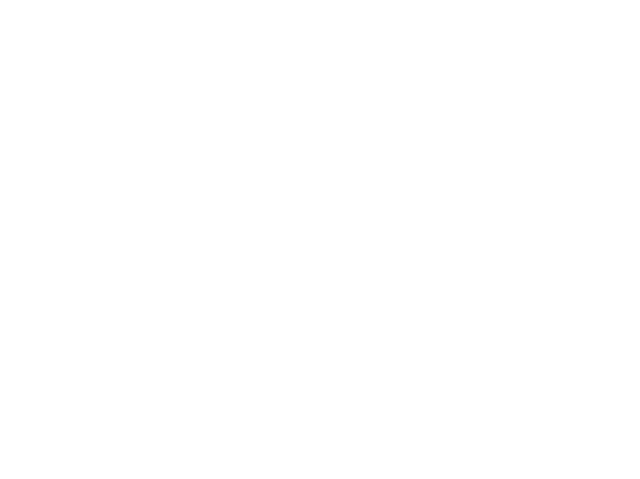
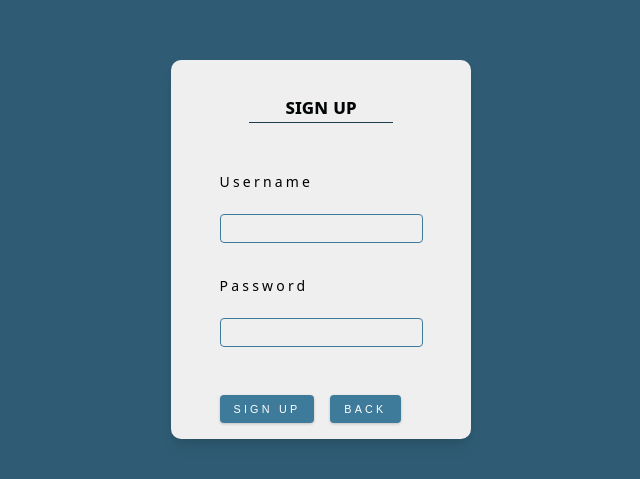
Before and after one commit to Dskottke/todo-application, a React (Vite) app in the folder frontend/: page /signup in a window 1280 px wide. Before the commit this address had no page. Shown: the part 151-630 px from the top of the page, without its empty margins (319-959 px from the left). Built offline with nearby package versions, Linux system fonts and the light colour scheme.

Commit message:
Add signup in frontend

```diff
--- a/frontend/src/App.jsx
+++ b/frontend/src/App.jsx
@@ -2,17 +2,35 @@
 
 import MainPage from "./mainpage/MainPage.jsx";
 import {Route, Routes} from "react-router-dom";
-import LoginPage from "./login/LoginPage.jsx";
 import {ToastContainer} from "react-toastify";
+import FormPage from "./formpage/FormPage.jsx";
+import {useGlobalContext} from "./Context.jsx";
 
 function App() {
 
+    const {fetchUser, signUpUser} = useGlobalContext()
 
     return (
         <section className="App">
             <Routes>
                 <Route path={"/"} element={<MainPage/>}/>
-                <Route path={"/login"} element={<LoginPage/>}/>
+
+                <Route path={"/login"} element={
+                    <FormPage
+                        title={"Login"}
+                        submitButtonText={"Login"}
+                        secondaryButtonText={"Sign Up"}
+                        submitFunction={fetchUser}
+                        navLink={"/signup"}
+                    />}/>
+                <Route path={"/signup"} element={
+                    <FormPage
+                        title={"Sign Up"}
+                        submitButtonText={"Sign Up"}
+                        secondaryButtonText={"back"}
+                        submitFunction={signUpUser}
+                        navLink={"/login"}
+                    />}/>
             </Routes>
             <ToastContainer position={"top-center"}/>
         </section>
--- a/frontend/src/Context.jsx
+++ b/frontend/src/Context.jsx
@@ -1,5 +1,5 @@
 import {createContext, useContext, useMemo, useState} from "react";
-import {DONE, IN_PROGRESS, OPEN} from "./Constants.js";
+import {DONE, IN_PROGRESS, OPEN} from "./Data.js";
 import axios from "axios";
 import {toast} from "react-toastify";
 import {useNavigate} from "react-router-dom";
@@ -30,9 +30,24 @@
             if (error.response.status === 401)
                 toast.error("Wrong username or password")
         })
+    }
+    const signUpUser = (credentials) => {
+        axios.post("/api/user/", {
+            username: credentials.username,
+            password: credentials.password
+        }).then((response) => {
+            if (response.status === 201) {
+                toast.success("user  " + response.data + " created , you can login now")
+                navigate("/login")
+            }
+        }).catch((error) => {
+            if (error.response.status === 400)
+                toast.error("Username already exists")
+        })
 
 
     }
+
     const getCurrentUser = useMemo(() => {
         return currentUser
     }, [currentUser])
@@ -68,7 +83,8 @@
             doneAmount,
             fetchUser,
             setCurrentUser,
-            getCurrentUser
+            getCurrentUser,
+            signUpUser
         }
     }, [isModalOpen, toDos])
 
@@ -79,4 +95,5 @@
     );
 
 }
+
 export default AppContext
--- a/frontend/src/login/LoginForm.jsx
+++ b/frontend/src/formpage/Form.jsx
@@ -1,17 +1,14 @@
 import React from 'react';
-import {useGlobalContext} from "../Context.jsx";
+import {useNavigate} from "react-router-dom";
 
-function LoginForm(props) {
-
-    const {fetchUser} = useGlobalContext()
+function Form({submitButtonText, secondaryButtonText, submitFunction, navLink}) {
+    const nav = useNavigate();
     const onFormSubmit = (e) => {
         e.preventDefault()
         const data = new FormData(e.currentTarget)
         const credentials = Object.fromEntries(data)
-        fetchUser(credentials)
+        submitFunction(credentials)
     }
-
-
     return (
         <form onSubmit={onFormSubmit} className={"form"}>
             <div className={"form-row"}>
@@ -23,11 +20,11 @@
                 <input className={"form-input"} type="password" id={"password"} name={"password"}/>
             </div>
             <div className={"form-action"}>
-                <button className={"btn"} type={"submit"}>Login</button>
-                <button className={"btn"} type={"button"}>Register</button>
+                <button className={"btn"} type={"submit"}>{submitButtonText}</button>
+                <button onClick={() => nav(navLink)} className={"btn"} type={"button"}>{secondaryButtonText}</button>
             </div>
         </form>
     );
 }
 
-export default LoginForm;
+export default Form;
--- /dev/null
+++ b/frontend/src/formpage/FormPage.jsx
@@ -0,0 +1,18 @@
+import React from 'react';
+import Mask from "./Mask.jsx";
+
+function FormPage({title, submitButtonText, secondaryButtonText, submitFunction, navLink}) {
+    return (
+        <section className={"page"}>
+            <Mask
+                title={title}
+                submitButtonText={submitButtonText}
+                secondaryButtonText={secondaryButtonText}
+                submitFunction={submitFunction}
+                navLink={navLink}
+            />
+        </section>
+    );
+}
+
+export default FormPage;
--- /dev/null
+++ b/frontend/src/formpage/Mask.jsx
@@ -0,0 +1,22 @@
+import React from 'react';
+import Form from "./Form.jsx";
+
+function Mask({title, submitButtonText, secondaryButtonText, submitFunction, navLink}) {
+    return (
+        <article className={"login-signup-mask"}>
+            <div className={"form-header"}>
+                <h1>{title}</h1>
+                <div className={"head_underline"}></div>
+            </div>
+            <Form
+                title={title}
+                submitButtonText={submitButtonText}
+                secondaryButtonText={secondaryButtonText}
+                submitFunction={submitFunction}
+                navLink={navLink}
+            />
+        </article>
+    );
+}
+
+export default Mask;
--- a/frontend/src/index.css
+++ b/frontend/src/index.css
@@ -461,9 +461,9 @@
     font-variant-caps: all-petite-caps;
 }
 
-/* ----LoginPage----*/
+/* ----Login/Signup Pages----*/
 
-.login-page {
+.page {
     display: grid;
     place-items: center;
     position: absolute;
@@ -472,7 +472,7 @@
     background-color: #2f5c74;
 }
 
-.login-mask {
+.login-signup-mask {
     border-radius: 10px;
     display: grid;
     gap: 1rem;
@@ -482,13 +482,13 @@
     box-shadow: var(--shadow-3);
 }
 
-.login-mask .form-header {
+.login-signup-mask .form-header {
     margin-top: 2rem;
     display: grid;
     justify-content: center;
 }
 
-.login-mask .form-row {
+.login-signup-mask .form-row {
     display: grid;
     gap: 1em;
 }
--- a/frontend/src/login/LoginMask.jsx
+++ /dev/null
@@ -1,16 +0,0 @@
-import React from 'react';
-import LoginForm from "./LoginForm.jsx";
-
-function LoginMask(props) {
-    return (
-        <article className={"login-mask"}>
-                <div className={"form-header"}>
-                    <h1>Login</h1>
-                    <div className={"head_underline"}></div>
-                </div>
-            <LoginForm/>
-        </article>
-    );
-}
-
-export default LoginMask;
--- a/frontend/src/login/LoginPage.jsx
+++ /dev/null
@@ -1,12 +0,0 @@
-import React from 'react';
-import LoginMask from "./LoginMask.jsx";
-
-function LoginPage() {
-    return (
-        <section className={"login-page"}>
-           <LoginMask/>
-        </section>
-    );
-}
-
-export default LoginPage;
--- a/frontend/src/mainpage/AddForm.jsx
+++ b/frontend/src/mainpage/AddForm.jsx
@@ -1,7 +1,7 @@
 import React from 'react';
 import {useGlobalContext} from "../Context.jsx";
 import {useAddToDo} from "../hooks.js";
-import {minDate} from "../Constants.js";
+import {minDate} from "../Data.js";
 
 function AddForm(props) {
 
```
Also changed, not shown: frontend/src/Data.js (line endings or trailing spaces).
